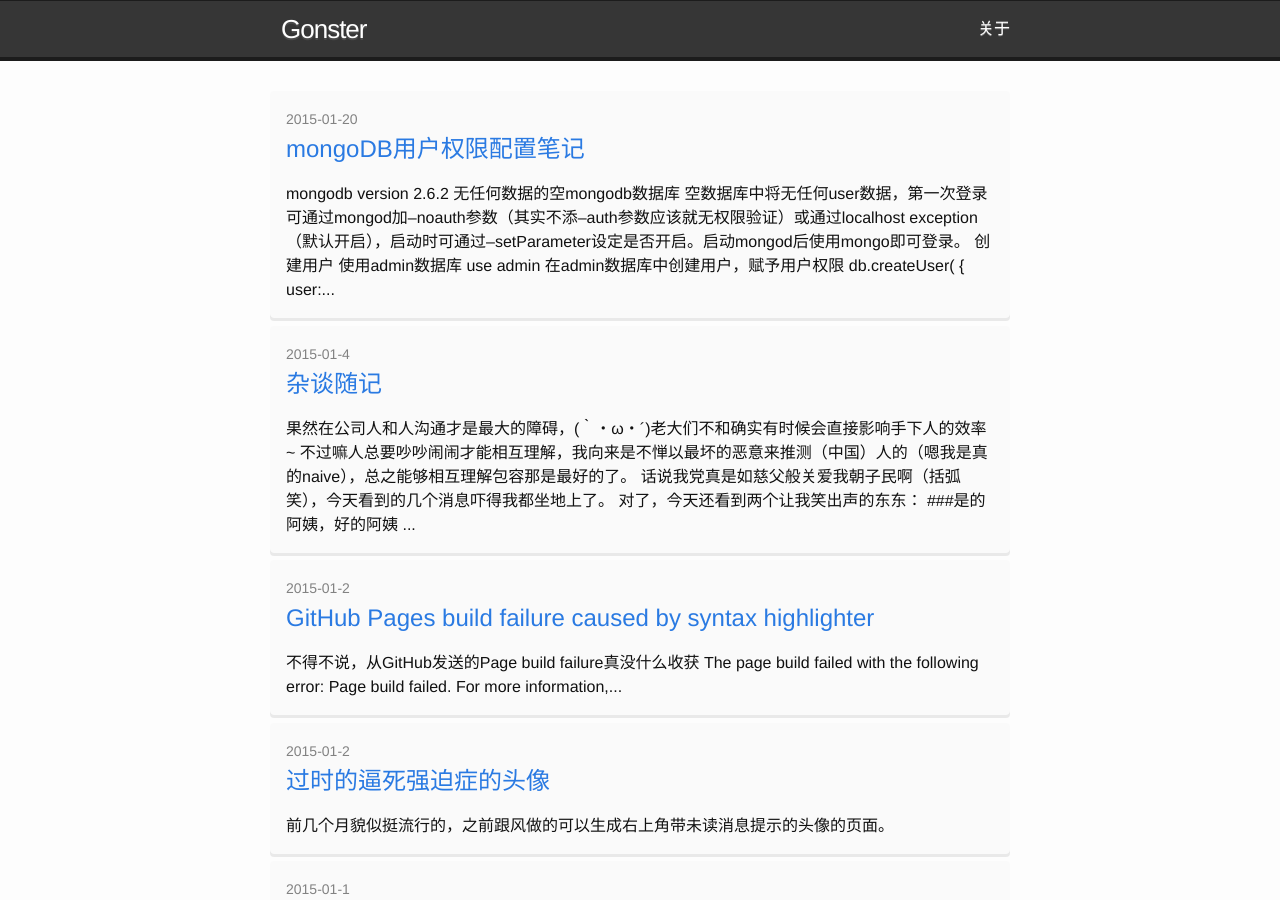
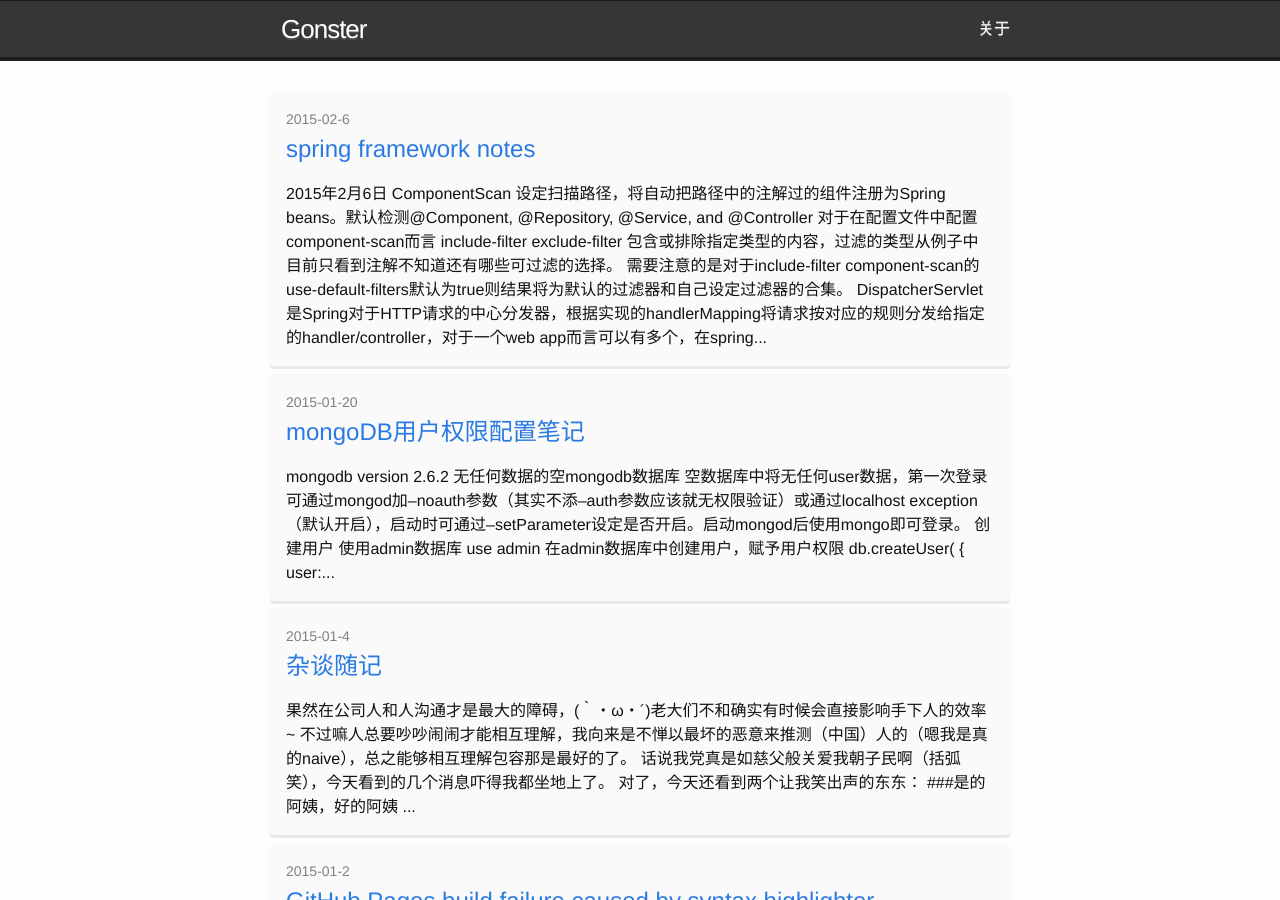
Before and after one commit to Gonster/Gonster.github.io, a Jekyll site: the page built from index.html, in a window 1280 px wide and 900 px high. Built offline with Jekyll 4.4.1, drawn with Linux system fonts in a browser that asks for light colours; the list of posts is cut into pages by our own code; comment, search, counter and statistics services are not loaded.

Commit message:
2-6 post

```diff
--- a/_posts/2015-01-02-jekyll-highlighter-error.markdown
+++ b/_posts/2015-01-02-jekyll-highlighter-error.markdown
@@ -1,7 +1,7 @@
 ---
 layout: post
 title:  "GitHub Pages build failure caused by syntax highlighter"
-date:   2015-1-2 02:17:47
+date:   2015-01-02 02:17:47
 categories: GitHub-Pages highlighter
 ---
 不得不说，从GitHub发送的Page build failure真没什么收获
--- a/_posts/2015-01-04-plain-log.markdown
+++ b/_posts/2015-01-04-plain-log.markdown
@@ -1,7 +1,7 @@
 ---
 layout: post
 title:  "杂谈随记"
-date:   2015-1-4 21:28:35
+date:   2015-01-04 21:28:35
 categories: trivia
 ---
 果然在公司人和人沟通才是最大的障碍，(｀・ω・´)老大们不和确实有时候会直接影响手下人的效率~
--- a/_posts/2015-01-20-mongodb-users-and-roles-config.markdown
+++ b/_posts/2015-01-20-mongodb-users-and-roles-config - 副本.markdown
@@ -1,7 +1,7 @@
 ---
 layout: post
 title:  "mongoDB用户权限配置笔记"
-date:  2015-1-20 17:23:04
+date:  2015-01-20 17:23:04
 categories: mongodb
 ---
 #####mongodb version 2.6.2
--- /dev/null
+++ b/_posts/2015-02-06-spring-framework-notes.markdown
@@ -0,0 +1,33 @@
+---
+layout: post
+title:  "spring framework notes"
+date:  2015-02-06 16:59:56
+categories: spring-framework
+---
+
+###2015年2月6日
+
+####ComponentScan
+
+设定扫描路径，将自动把路径中的注解过的组件注册为Spring beans。默认检测@Component, @Repository, @Service, and @Controller
+
+对于在配置文件中配置component-scan而言
+
+include-filter exclude-filter 包含或排除指定类型的内容，过滤的类型从例子中目前只看到注解不知道还有哪些可过滤的选择。
+
+需要注意的是对于include-filter component-scan的use-default-filters默认为true则结果将为默认的过滤器和自己设定过滤器的合集。
+
+####DispatcherServlet
+
+是Spring对于HTTP请求的中心分发器，根据实现的handlerMapping将请求按对应的规则分发给指定的handler/controller，对于一个web app而言可以有多个，在spring 3.1以后可以在web.xml（原文是说 a web application context）中配置注入，而不是内部自行生成，对于在支持可编程注册servlet实例的servlet 3.0版本中比较有用。
+
+####ContextLoaderListener
+
+是一个用来启动或停止Spring的根WebApplicationContext（为一个web程序提供配置的接口 程序运行时是只读的）引导监听器 ，\_(:з」∠)\_ 好像很厉害的样子(buzhidaoshishenmegui)。
+
+####碰巧看见的东西
+
+在类开头看到@XmlRootElement @JsonAutoDetect注解
+
+@XmlRootElement相关的注解是属于JAXB Java Architecture for XML Binding Java类结构的XML绑定，貌似有很多xsd文件指定转换规则
+@JsonAutoDetect相关的注解应该是可以配置说明自动检测类与JSON映射的规则吧，使用Jackson的ObjectMapper可以完成映射转换。
```
